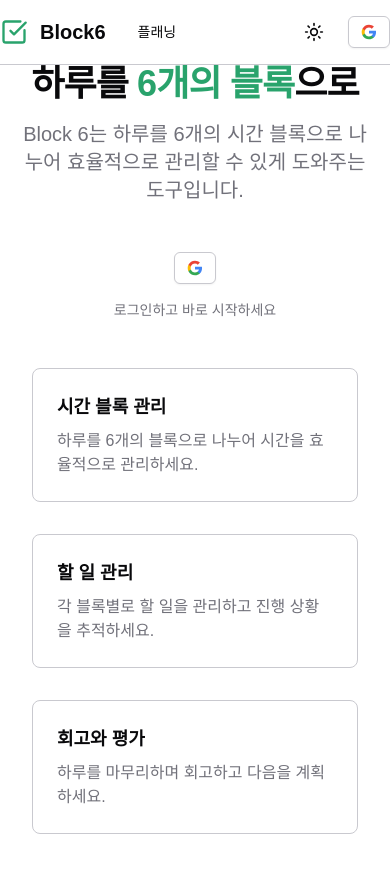
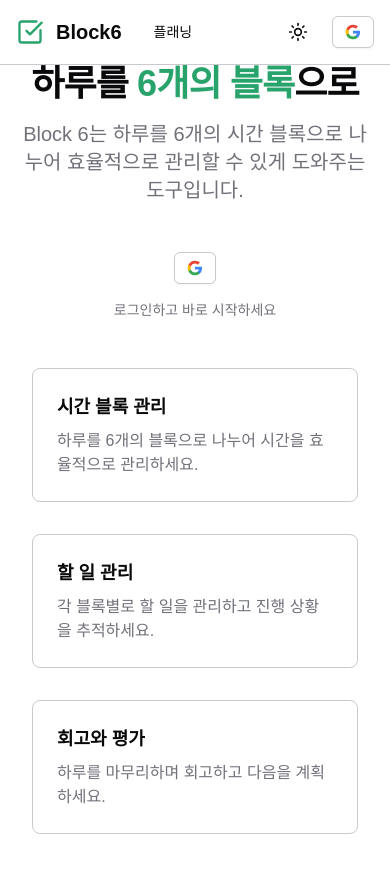
Before and after one commit to hyeyoom/thermite, a Next.js app: page / in a window 390 px wide. Shown: the top 872 px of the page. Built offline with nearby package versions, Linux system fonts and the light colour scheme; no server answers.

Commit message:
refactor: 모바일 환경에서 내비게이션 바 개선

```diff
--- a/components/features/server-navbar.tsx
+++ b/components/features/server-navbar.tsx
@@ -12,7 +12,7 @@ export async function ServerNavbar() {
     return (
         <header className="fixed top-0 left-0 right-0 z-50 border-b bg-background/80 backdrop-blur-sm">
             <div className="max-w-6xl mx-auto">
-                <nav className="h-16">
+                <nav className="h-16 px-4 sm:px-0">
                     <div className="flex h-full items-center justify-between">
                         <div className="flex items-center gap-4">
                             <Link href="/" className="flex items-center gap-3 hover:opacity-80 transition-opacity">
```
